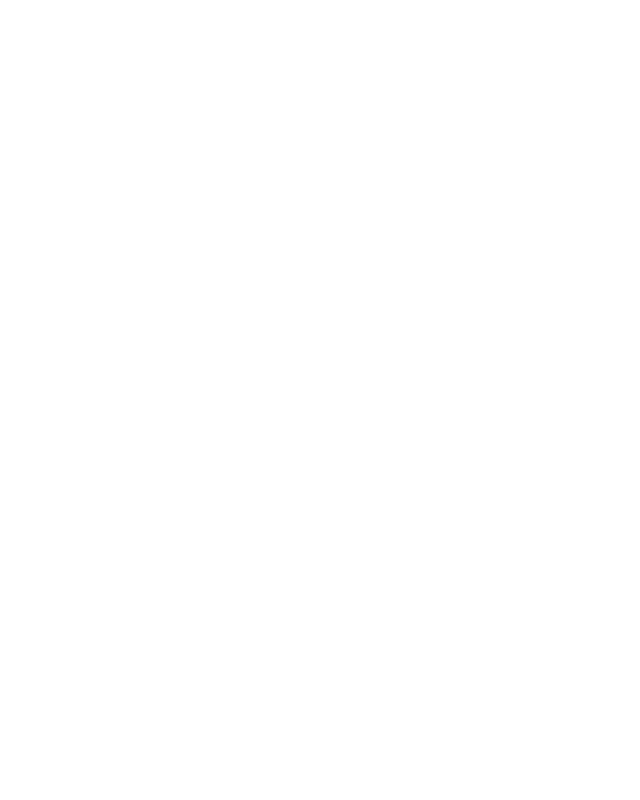
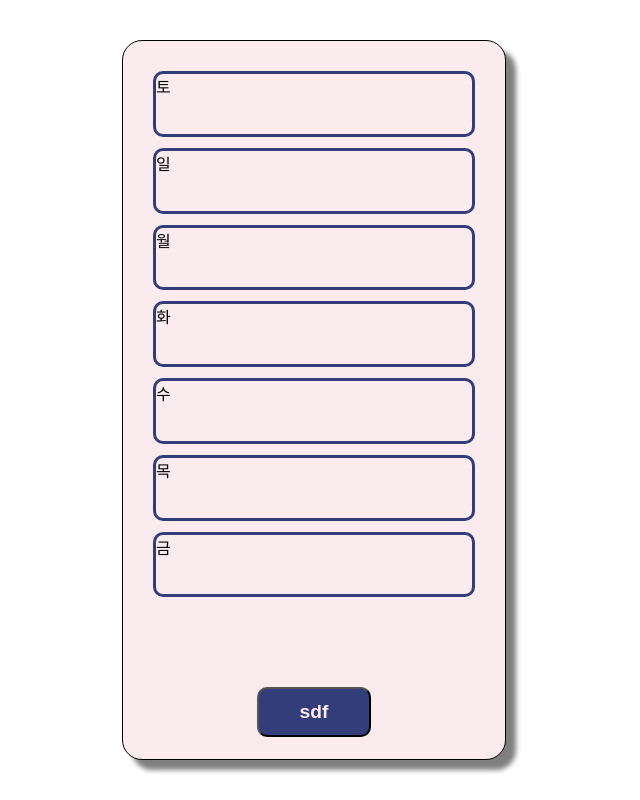
Before and after one commit to nggoong/hanghae-weekly-grade, a React (Create React App) app: page / in a window 1280 px wide. Shown: the whole page, without its empty margins (326-966 px from the left). Built offline with nearby package versions, Linux system fonts and the light colour scheme.

Commit message:
현재 요일을 기준으로 나타나는 요일의 순서 자동 정렬 기능 구현 완료 및 대략적인 UI 구현 완료

```diff
--- a/src/App.js
+++ b/src/App.js
@@ -1,14 +1,56 @@
-import React from 'react'
+import React, {useEffect, useState} from 'react'
 import styled from 'styled-components'
+import GradeBar from './components/GradeBar';
+
+let sample_day = ['일', '월', '화', '수', '목', '금', '토'];
 
 function App() {
+  const [days, setDays] = useState([]);
+
+  // 요일 구하기
+  useEffect(()=> {
+    const dateobj = new Date();
+    let today = dateobj.getDay();
+    let new_day = [];
+    for(let i = 0; i < sample_day.length; i++) {
+      new_day.push(sample_day[today % 7]);
+      today++;
+    }
+    console.log(new_day)
+    setDays(new_day);
+  }, []);
+
+
   return (
     <div className="App">
-      <div className="container">
-
-      </div>
+      <Container>
+        <WeeklyAppContainer>
+          <GradeBar days={days}/>
+        </WeeklyAppContainer>
+      </Container>
     </div>
   );
 }
 
+
+const Container = styled.div`
+  width:100vw;
+  height:100vh;
+  display:flex;
+  justify-content:center;
+  align-items:center;
+`
+
+const WeeklyAppContainer = styled.div`
+  position:relative;
+  width:30%;
+  height:90%;
+  border: 1px solid black;
+  border-radius:20px;
+  box-shadow: 10px 10px 5px gray;
+  background:#FAEBEF;
+  padding:30px;
+  box-sizing:border-box;
+`
+
 export default App;
--- /dev/null
+++ b/src/components/GradeBar.js
@@ -0,0 +1,74 @@
+import React from 'react';
+import styled from 'styled-components';
+
+const GradeBarItem = ({ day }) => {
+
+
+    return(
+        <GradeBarList>
+            {day}
+        </GradeBarList>
+    )
+}
+
+const GradeBar = ({ days }) => {
+
+
+    return(
+        <>
+        <GradeBarListWrapper>
+            {days.map((day, index) => <GradeBarItem day={day} key={index}/>)}
+        </GradeBarListWrapper>
+        <GradeBarButtonWrapper>
+            <button>sdf</button>
+        </GradeBarButtonWrapper>
+        </>
+    )
+}
+
+const GradeBarListWrapper = styled.div`
+    width:100%;
+    height:80%;
+    display:flex;
+    flex-direction:column;
+    justify-content: space-between;
+    margin:auto 0;
+
+`
+
+const GradeBarButtonWrapper = styled.div`
+    position:absolute;
+    left:0;
+    bottom:0;
+    height:10%;
+    width:100%;
+    /* background:white; */
+    display:flex;
+    justify-content:center;
+
+
+    & > button {
+        width:30%;
+        height:70%;
+        background:#333D79;
+        border-radius:10px;
+        color:#FAEBEF;
+        font-size:120%;
+        font-weight:bold;
+
+    }
+`
+
+const GradeBarList = styled.div`
+    width:100%;
+    height:calc(100% / 8);
+    /* height: */
+    border:3px solid #333D79;
+    box-sizing:border-box;
+
+    border-radius:10px;
+    cursor:pointer;
+
+`
+
+export default GradeBar
--- a/src/index.js
+++ b/src/index.js
@@ -6,9 +6,9 @@
 
 const root = ReactDOM.createRoot(document.getElementById('root'));
 root.render(
-  <React.StrictMode>
+
     <App />
-  </React.StrictMode>
+
 );
 
 // If you want to start measuring performance in your app, pass a function
```
